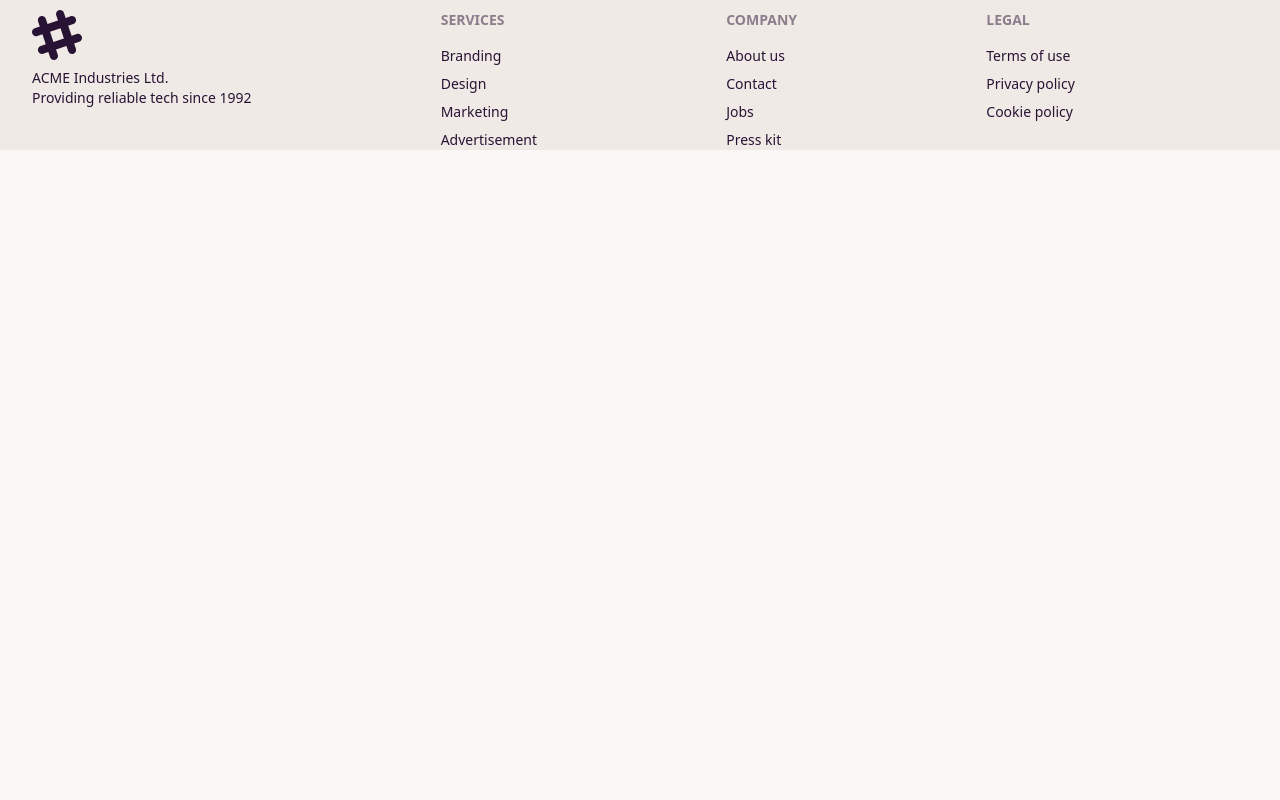
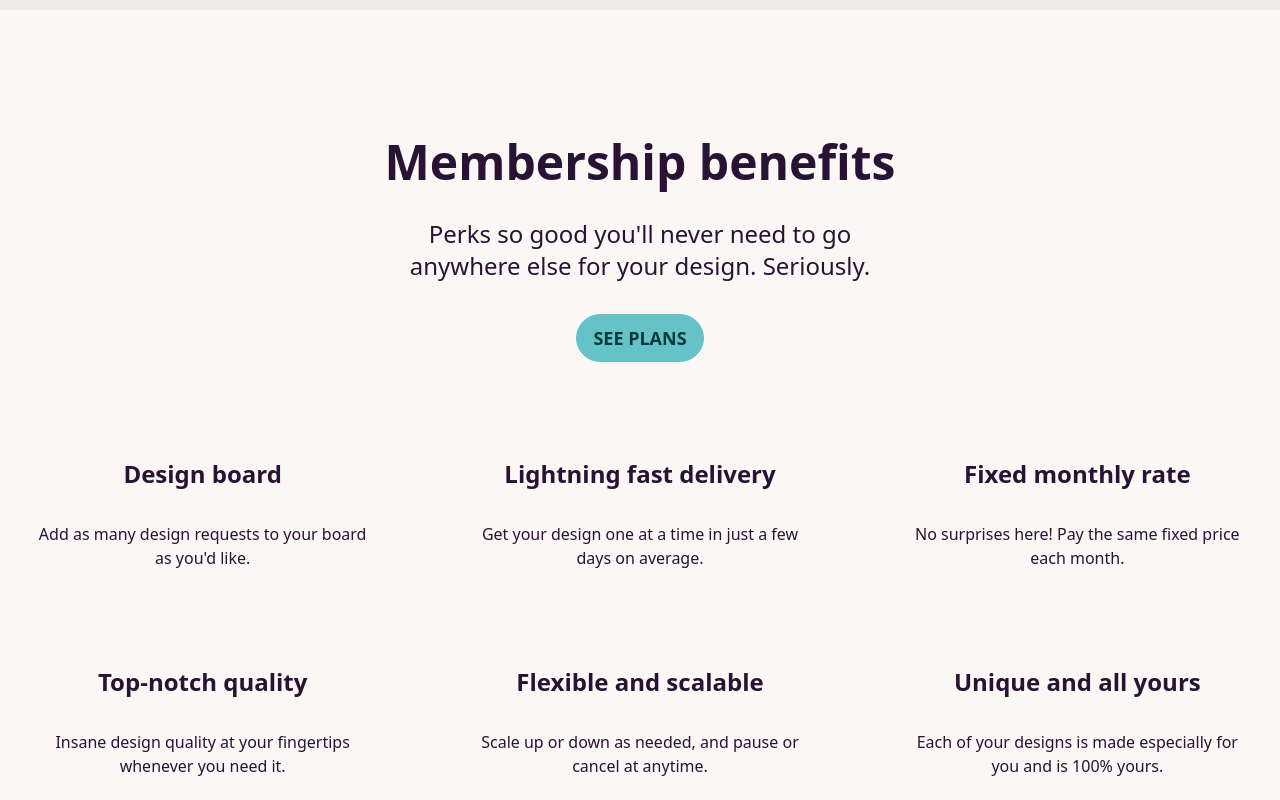
Before and after one commit to azezsan/designee, a SvelteKit app: page / in a window 1280 px wide. Shown: the part 2820-3620 px from the top of the page. Before the commit the page ends 2970 px from the top, so only its background shows below. Built offline with nearby package versions, Linux system fonts and the light colour scheme.

Commit message:
Benefits section

```diff
--- /dev/null
+++ b/src/lib/components/Benefits.svelte
@@ -0,0 +1,48 @@
+<script>
+	const List = [
+		{
+			header: 'Design board',
+			description: "Add as many design requests to your board as you'd like."
+		},
+		{
+			header: 'Lightning fast delivery',
+			description: 'Get your design one at a time in just a few days on average.'
+		},
+		{
+			header: 'Fixed monthly rate',
+			description: 'No surprises here! Pay the same fixed price each month.'
+		},
+		{
+			header: 'Top-notch quality',
+			description: 'Insane design quality at your fingertips whenever you need it.'
+		},
+		{
+			header: 'Flexible and scalable',
+			description: 'Scale up or down as needed, and pause or cancel at anytime.'
+		},
+		{
+			header: 'Unique and all yours',
+			description: 'Each of your designs is made especially for you and is 100% yours.'
+		}
+	]
+</script>
+
+<section class="bg-base-100 py-20 sm:py-32">
+	<div class="mx-auto max-w-7xl px-4 sm:px-6 lg:px-8 grid gap-24">
+		<section class="flex flex-col mx-auto max-w-lg text-center gap-8">
+			<h1 class="text-3xl sm:text-5xl font-bold">Membership benefits</h1>
+			<p class="text-2xl ">
+				Perks so good you'll never need to go anywhere else for your design. Seriously.
+			</p>
+			<button class="btn btn-primary text-lg mx-auto">See plans</button>
+		</section>
+		<ul class="grid grid-cols-1 sm:grid-cols-3 gap-24">
+			{#each List as item}
+				<li class="flex flex-col text-center gap-8">
+					<h2 class="text-2xl font-bold">{item.header}</h2>
+					<p class="text-base">{item.description}</p>
+				</li>
+			{/each}
+		</ul>
+	</div>
+</section>
--- a/src/routes/+page.svelte
+++ b/src/routes/+page.svelte
@@ -2,8 +2,10 @@
     import Hero from "$lib/components/Hero.svelte";
     import How from "$lib/components/How.svelte";
 	import Features from "$lib/components/Features.svelte"
+    import Benefits from "$lib/components/Benefits.svelte";
 </script>
 
 <Hero />
 <How />
 <Features />
+<Benefits />
```
